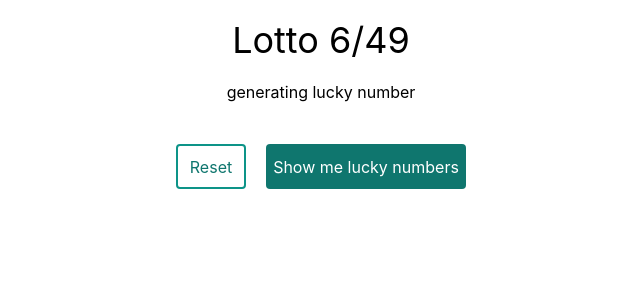
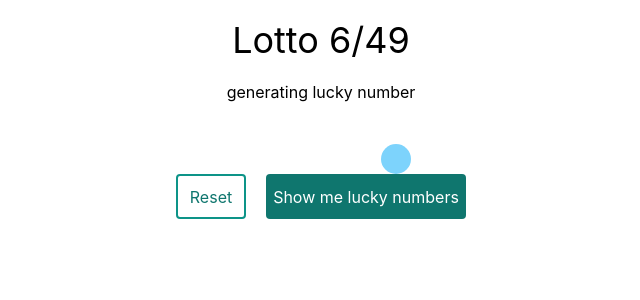
Before and after one commit to FbW-22-E04/spa-components-state-lotto-ItanglishDev, a React (Create React App) app: page / in a window 1280 px wide. Shown: the top 300 px of the page, without its empty margins (319-959 px from the left). Built offline with nearby package versions, Linux system fonts and the light colour scheme; the HTML template or start-up script is replaced by a standard one.

Commit message:
changed the NumberSelection function

```diff
--- a/src/components/header/H1.js
+++ b/src/components/header/H1.js
@@ -1,6 +1,6 @@
 function H1() {
   return (
-    <h1 class='mt-5 text-4xl' >Lotto 6/49</h1>
+    <h1 className='mt-5 text-4xl' >Lotto 6/49</h1>
   );
 }
 
--- a/src/components/header/SubHeader.js
+++ b/src/components/header/SubHeader.js
@@ -1,6 +1,6 @@
 function SubHeader() {
   return (
-    <p class='mt-5'>generating lucky number</p>
+    <p className='mt-5'>generating lucky number</p>
   );
 }
 
--- a/src/components/numbers/NumbersSection.js
+++ b/src/components/numbers/NumbersSection.js
@@ -2,54 +2,51 @@ import { useState } from "react";
 
 function NumbersSection() {
 
-  // const fullNumbers = []
-  const firstSixRandomsArray = []
-  const lastNumberArray = []
-  const [round, setRound] = useState(firstSixRandomsArray)
-  const [lastRound, setLastRound] = useState(lastNumberArray)
+  // const lastNumberArray = []
+  // const firstSixRandomsArray = []
 
+  const [round, setRound] = useState(new Array(5).fill(false))
+  const [lastRound, setLastRound] = useState(new Array(1).fill(false))
 
   const randomNumbers = () => {
 
-    // const firstSixRandoms =
+    round.map((item) =>
+      item = Math.floor(Math.random() * 64)
+    )
+    // const firstSixRandom =
+    // console.log(firstSixRandom);
 
-    if (firstSixRandomsArray.length < 5) {
+    const firstSixRandomsArray = [...round]
+    // const firstSixRandomsArray = [...firstSixRandom]
 
-      const firstSixRandom = Math.floor(Math.random() * 64)
-
-      firstSixRandomsArray = [...firstSixRandom]
-
-    }
     setRound(firstSixRandomsArray)
 
+
     const lastRandom = Math.floor(Math.random() * 10)
-    lastNumberArray = [lastRandom]
+    const lastNumberArray = [...lastRound, lastRandom]
 
     setLastRound(lastNumberArray)
 
     // fullNumbers = round.concat(lastRound)
   }
 
-
-
   return (
-    <div class="flex justify-center mt-[40px]" >
-      <div>
-
+    <div >
+      <div className="flex justify-center mt-[40px]" >
         {
-          firstSixRandomsArray.map((item, idx) =>
-            <li key={idx} class='border-solid border-sky-300 w-5 h-5 rounded-full' >{item}</li>
+          round.map((item, idx) =>
+            <div key={idx} className='border-3border-solid border-sky-300 w-[30px] h-[30px] rounded-full' >{item}</div>
           )
         }
         {
-          lastNumberArray.map((item, idx) =>
-            <li key={idx} class='border-solid border-sky-300 w-5 h-5 rounded-full bg-sky-300' >{item}</li>
+          lastRound.map((item, idx) =>
+            <div key={idx} className='border-solid border-sky-300 w-[30px] h-[30px] rounded-full bg-sky-300' >{item}</div>
           )
         }
       </div>
       <div>
         <button className="border-2 rounded border-teal-600 text-teal-700 w-[70px] h-[45px]">Reset</button>
-        <button class="bg-teal-700 rounded text-white w-[200px] h-[45px] ml-5" >Show me lucky numbers</button>
+        <button onClick={randomNumbers} className="bg-teal-700 rounded text-white w-[200px] h-[45px] ml-5" >Show me lucky numbers</button>
       </div>
     </div>
   );
```
